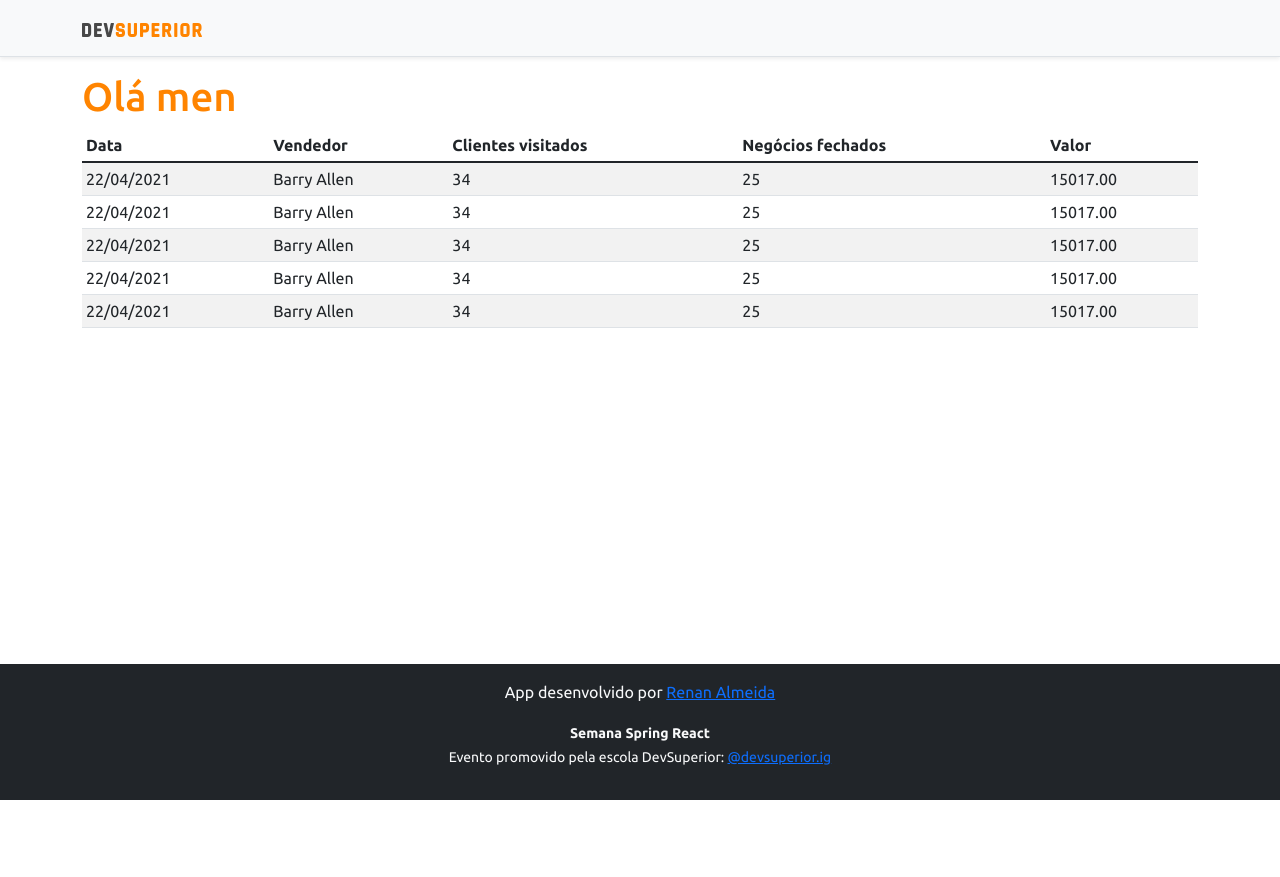
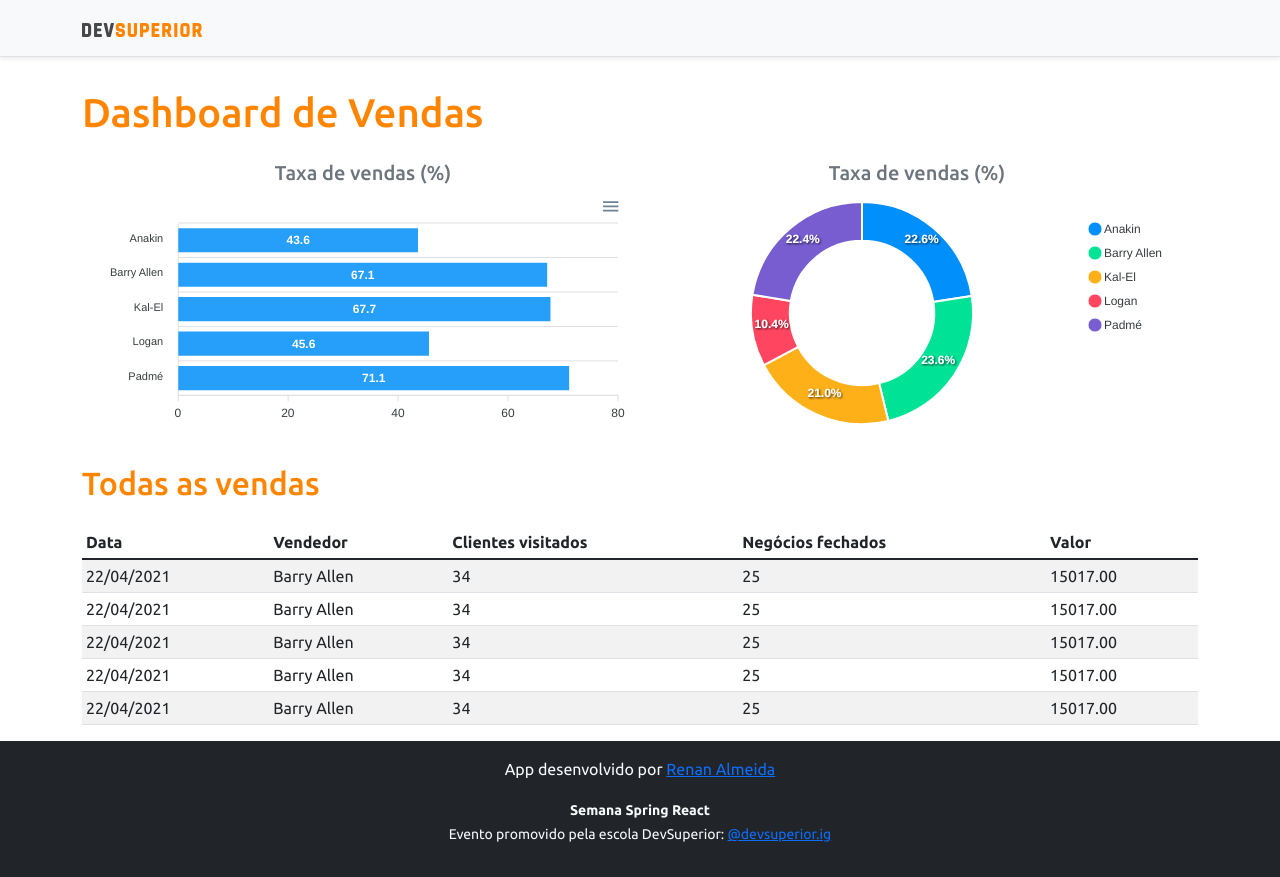
Before and after one commit to Renan-Ald/Projeto-sds3, a React (Create React App) app in the folder frontend/: page / in a window 1280 px wide. Before the commit the page ends 800 px from the top, so only its background shows below. Built offline with nearby package versions, Linux system fonts and the light colour scheme.

Commit message:
Static charts

```diff
--- a/frontend/package.json
+++ b/frontend/package.json
@@ -11,8 +11,10 @@
     "@types/node": "^12.0.0",
     "@types/react": "^17.0.0",
     "@types/react-dom": "^17.0.0",
+    "apexcharts": "^3.28.1",
     "bootstrap": "^5.1.1",
     "react": "^17.0.2",
+    "react-apexcharts": "^1.3.9",
     "react-dom": "^17.0.2",
     "react-scripts": "4.0.3",
     "typescript": "^4.1.2",
--- a/frontend/src/App.tsx
+++ b/frontend/src/App.tsx
@@ -2,12 +2,29 @@
 import Footer from 'components/Footer';
 import DataTable from 'components/DataTable';
 import React from 'react';
+import BarChart from 'components/BarChart';
+import DonutChart from 'components/DonutChart';
 function App() {
   return (
     <>
   <Navbar/>
     <div className= "container" >
-      <h1 className="text-primary">Olá men </h1>
+      <h1 className="text-primary py-3">Dashboard de Vendas </h1>
+      <div className="row px-3">
+        <div className="col-sm-6">
+          <h5 className="text-center text-secondary">Taxa de vendas (%)</h5>
+          <BarChart/>
+        </div>
+        <div className="col-sm-6">
+          <h5 className="text-center text-secondary">Taxa de vendas (%)</h5>
+          <DonutChart/>
+        </div>
+      </div>
+
+      <div className="py-3">
+        <h2 className="text-primary">Todas as vendas</h2>
+      </div>
+
       <DataTable/>
      </div>
     <Footer/>
--- /dev/null
+++ b/frontend/src/components/BarChart/index.tsx
@@ -0,0 +1,34 @@
+import Chart from 'react-apexcharts';
+
+const BarChart = () => {
+    const options = {
+        plotOptions: {
+            bar: {
+                horizontal: true,
+            }
+        },
+    };
+
+    const mockData = {
+        labels: {
+            categories: ['Anakin', 'Barry Allen', 'Kal-El', 'Logan', 'Padmé']
+        },
+        series: [
+            {
+                name: "% Sucesso",
+                data: [43.6, 67.1, 67.7, 45.6, 71.1]
+            }
+        ]
+    };
+
+    return (
+        <Chart
+        options={{...options, xaxis: mockData.labels}}
+        series={mockData.series}
+        type="bar"
+        height ="240"
+        />
+    );
+}
+
+export default BarChart;
--- /dev/null
+++ b/frontend/src/components/DonutChart/index.tsx
@@ -0,0 +1,26 @@
+import Chart from 'react-apexcharts';
+
+const DonutChart = () => {
+    const mockData = {
+        series: [477138, 499928, 444867, 220426, 473088],
+        labels: ['Anakin', 'Barry Allen', 'Kal-El', 'Logan', 'Padmé']
+    }
+
+    const options = {
+        legend: {
+            show: true
+        }
+    }
+
+
+    return (
+        <Chart
+        options={{...options, labels: mockData.labels}}
+        series={mockData.series}
+        type="donut"
+        height ="240"
+        />
+    );
+}
+
+export default DonutChart;
```
Also changed, not shown: 1 other file (tests, documents, lock files or other folders).
